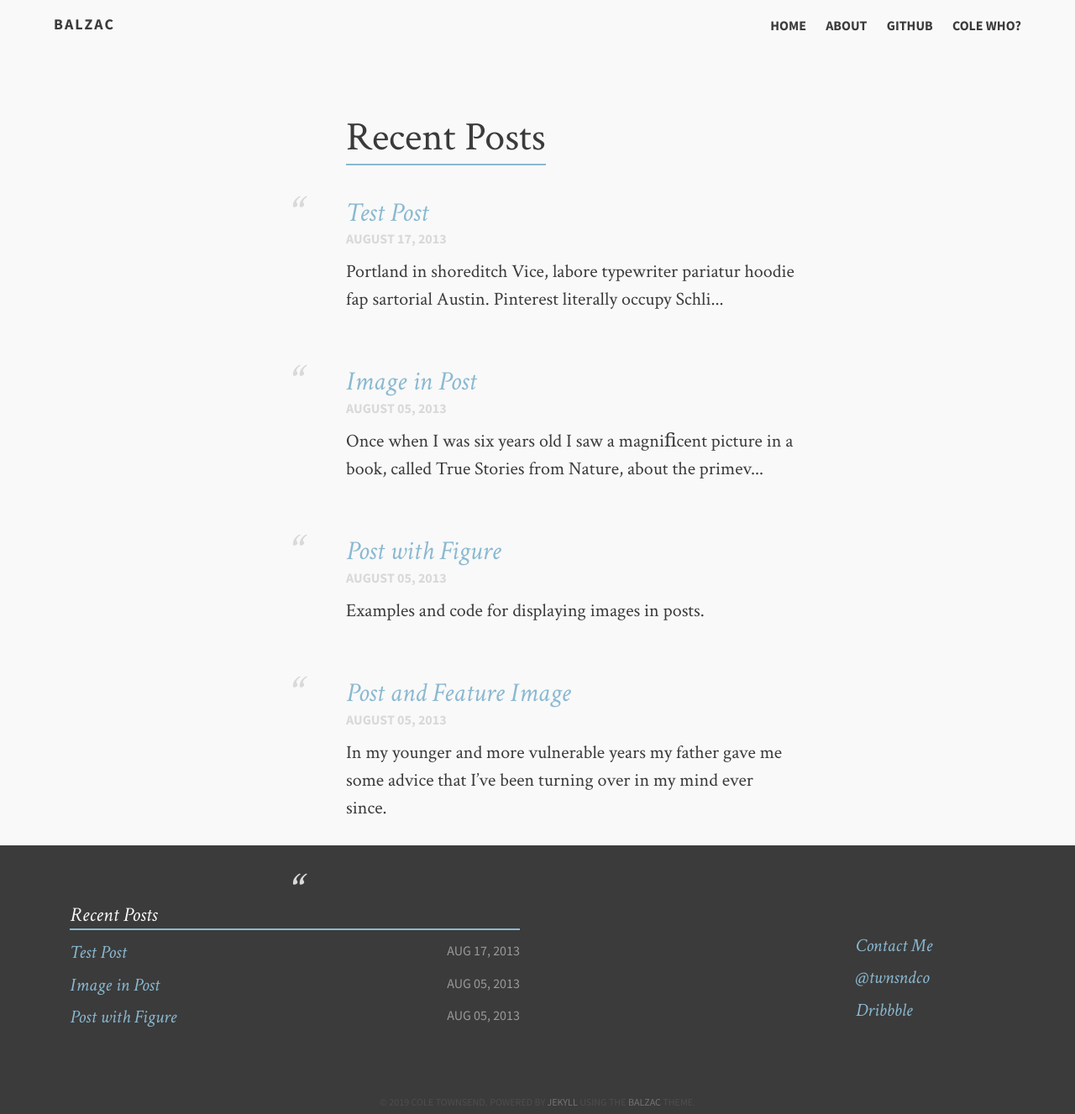
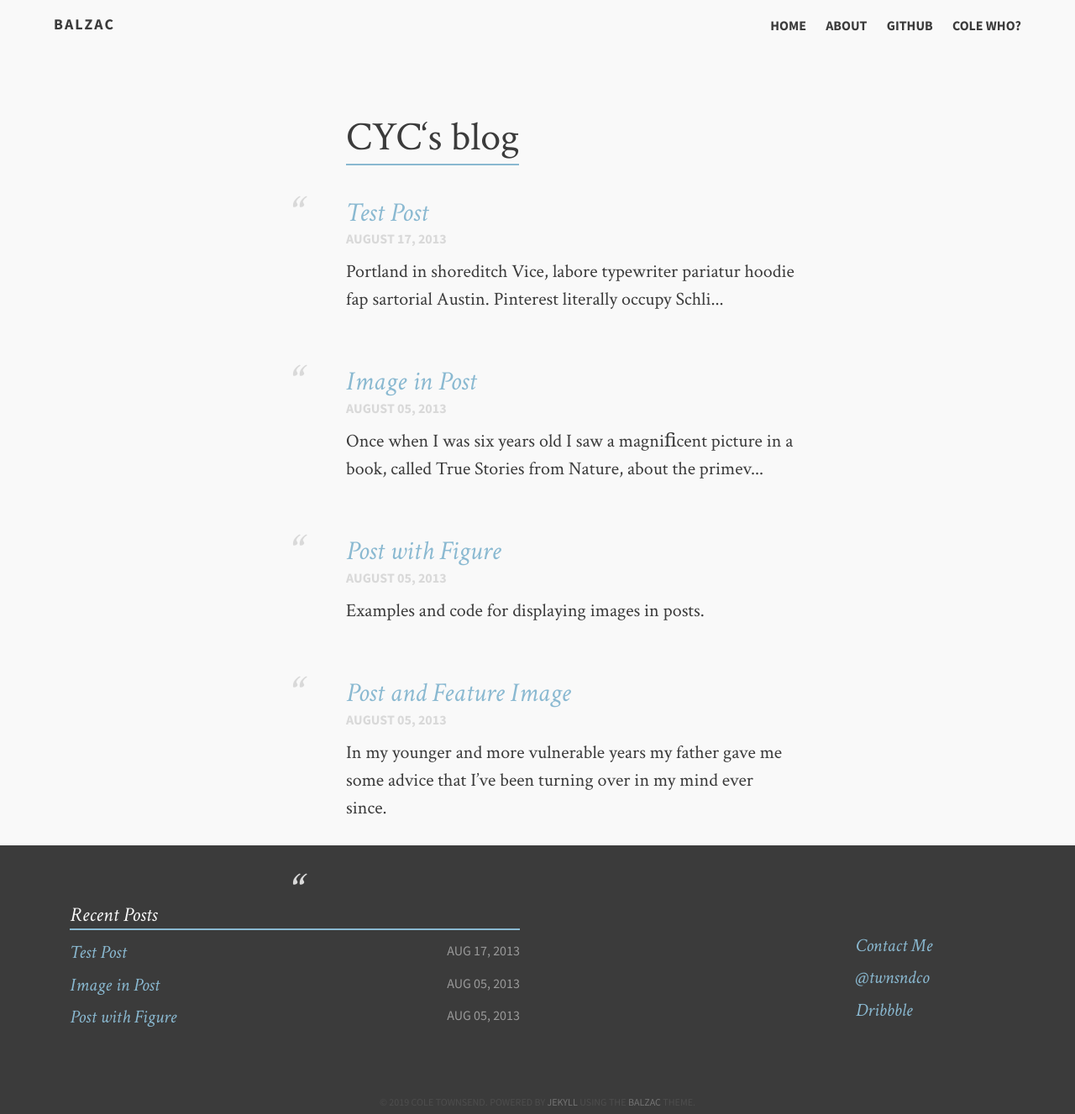
Before and after one commit to cc8887/cc8887.github.io, a Jekyll site: the page built from index.md, in a window 1280 px wide. Shown: the whole page at 84% size. Built offline with Jekyll 4.4.1, drawn with Linux system fonts in a browser that asks for light colours.

Commit message:
更改索引页

```diff
--- a/index.md
+++ b/index.md
@@ -1,7 +1,7 @@
 ---
 layout: home
-title: "Recent Posts"
-tags: [Jekyll, theme, responsive, blog, template]
+title: "CYC‘s blog"
+tags: [转行, java, 后端]
 image:
   feature: typewriter.jpg
 ---
```
